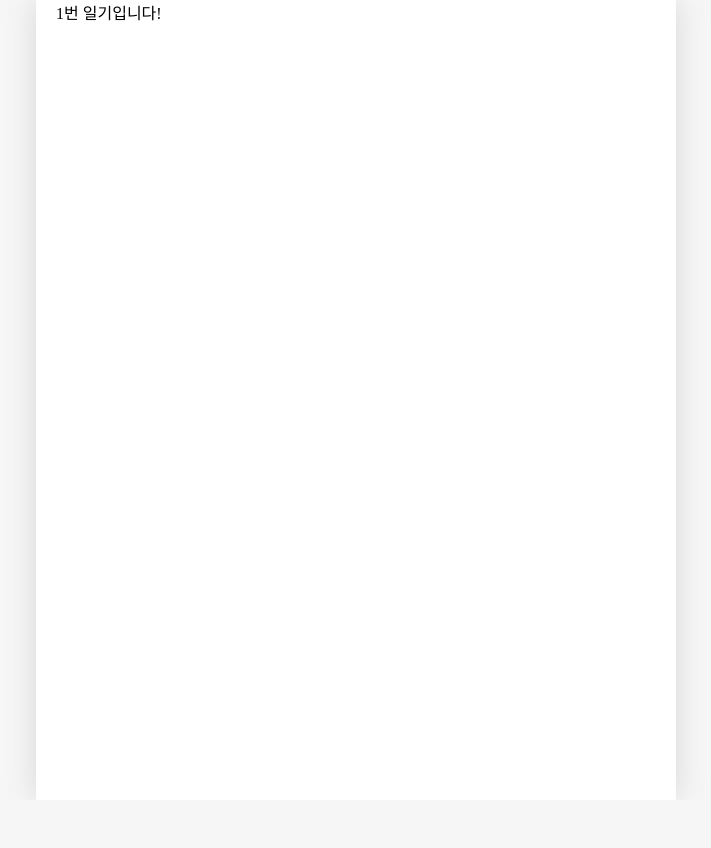
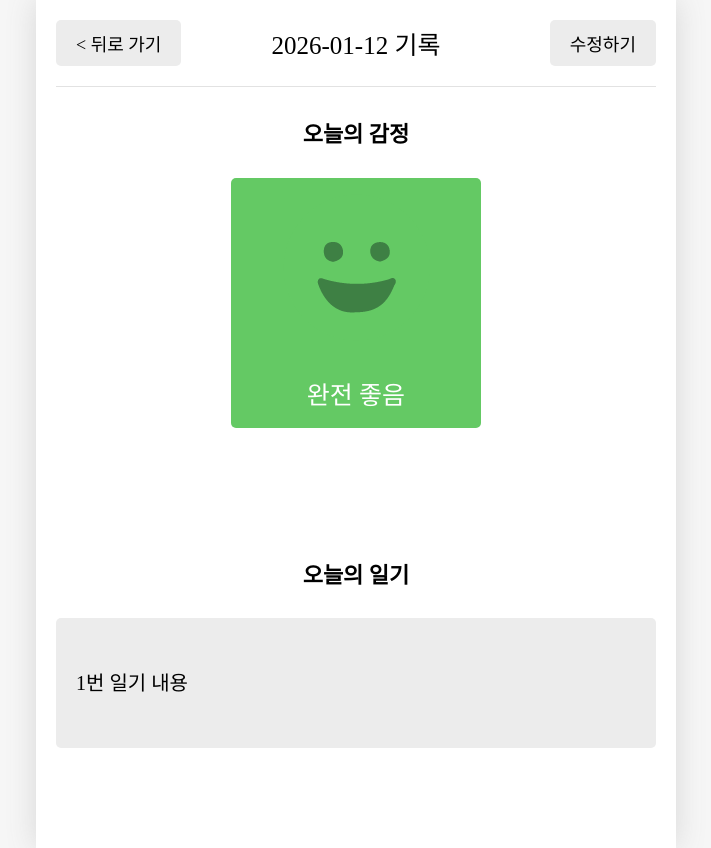
Before and after one commit to SonMinSeock/inflearn-react, a React (Vite) app in the folder section12/: page /diary/1 in a window 1280 px wide. Shown: the whole page, without its empty margins (284-995 px from the left). Before the commit the page ends 800 px from the top, so only its background shows below. Built offline with nearby package versions, Linux system fonts and the light colour scheme; a web font is replaced by a local one.

Commit message:
섹션 13. Diary 페이지 구현하기

```diff
--- a/section12/src/components/Editor.jsx
+++ b/section12/src/components/Editor.jsx
@@ -4,29 +4,7 @@ import './Editor.css';
 import EmotionItem from './EmotionItem';
 import { getStringDate } from '../util/get-string-date';
 import { useNavigate } from 'react-router-dom';
-
-const emotionList = [
-  {
-    emotionId: 1,
-    emotionName: '완전 좋음',
-  },
-  {
-    emotionId: 2,
-    emotionName: '좋음',
-  },
-  {
-    emotionId: 3,
-    emotionName: '그럭저럭',
-  },
-  {
-    emotionId: 4,
-    emotionName: '나쁨',
-  },
-  {
-    emotionId: 5,
-    emotionName: '끔찍함',
-  },
-];
+import { emotionList } from '../util/constants';
 
 export default function Editor({ initData, onSubmit }) {
   const [input, setInput] = useState(() => {
--- /dev/null
+++ b/section12/src/components/Loading.jsx
@@ -0,0 +1,3 @@
+export default function Loading() {
+  return <div>데이터 로딩중...</div>;
+}
--- /dev/null
+++ b/section12/src/components/Viewer.css
@@ -0,0 +1,63 @@
+.Viewer > section {
+  width: 100%;
+  margin-bottom: 100px;
+  display: flex;
+  flex-direction: column;
+  align-items: center;
+  text-align: center;
+}
+
+.Viewer > section > h4 {
+  font-size: 22px;
+  font-weight: bold;
+}
+
+.Viewer .emotion_img_wrapper {
+  width: 250px;
+  height: 250px;
+  border-radius: 5px;
+  display: flex;
+  flex-direction: column;
+  align-items: center;
+  justify-content: space-around;
+  color: white;
+  font-size: 25px;
+}
+
+.Viewer .emotion_img_wrapper_1 {
+  background-color: rgb(100, 201, 100);
+}
+
+.Viewer .emotion_img_wrapper_2 {
+  background-color: rgb(157, 215, 114);
+}
+
+.Viewer .emotion_img_wrapper_3 {
+  background-color: rgb(253, 206, 23);
+}
+
+.Viewer .emotion_img_wrapper_4 {
+  background-color: rgb(253, 132, 70);
+}
+
+.Viewer .emotion_img_wrapper_5 {
+  background-color: rgb(253, 86, 95);
+}
+
+.Viewer .content_wrapper {
+  width: 100%;
+  background-color: rgb(236, 236, 236);
+  border-radius: 5px;
+
+  /*줄바꿈(개행) 규칙*/
+  word-break: keep-all; /*함부로 줄바꿈 하지말고, 자연스러운 단어 경계에서만 줄바꿈하라*/
+  overflow-wrap: break-word; /*너무 길어서 박스를 넘치면, 그땐 어쩔 수 없이 쪼개라*/
+}
+
+.Viewer .content_wrapper p {
+  padding: 20px;
+  text-align: left;
+  font-size: 20px;
+  font-weight: 400;
+  line-height: 2.5;
+}
--- /dev/null
+++ b/section12/src/components/Viewer.jsx
@@ -0,0 +1,25 @@
+import { emotionList } from '../util/constants';
+import { getEmotionImage } from '../util/get-emotion-image';
+import './Viewer.css';
+
+export default function Viewer({ emotionId, content }) {
+  const emotionItem = emotionList.find((item) => String(item.emotionId) === String(emotionId));
+
+  return (
+    <div className="Viewer">
+      <section className="img_section">
+        <h4>오늘의 감정</h4>
+        <div className={`emotion_img_wrapper emotion_img_wrapper_${emotionId}`}>
+          <img src={getEmotionImage(emotionId)} alt="감정 이모지" />
+          <div>{emotionItem.emotionName}</div>
+        </div>
+      </section>
+      <section className="content_section">
+        <h4>오늘의 일기</h4>
+        <div className="content_wrapper">
+          <p>{content}</p>
+        </div>
+      </section>
+    </div>
+  );
+}
--- /dev/null
+++ b/section12/src/hooks/useDiary.jsx
@@ -0,0 +1,31 @@
+import { useContext, useEffect, useState } from 'react';
+import { useNavigate } from 'react-router-dom';
+import { DiaryStateContext } from '../App';
+
+/**
+ * useDiary 커스텀 훅
+ * 그 일기가 유효한지 보장해주는 커스텀 훅이다.
+ * URL에 있는 id를 기준으로 전체 일기 목록에서 해당 일기 하나를 찾아주고
+ * 없으면 사용자에게 알려준 뒤 홈으로 돌려보내고
+ * 있으면 그 일기 데이터를 그대로 반환한다
+ */
+
+export default function useDiary(id) {
+  const data = useContext(DiaryStateContext);
+  const [diary] = useState(() => {
+    const item = data.find((item) => String(item.id) === String(id));
+    return item ?? null;
+  });
+  const nav = useNavigate();
+
+  useEffect(() => {
+    if (!diary) {
+      window.alert('존재하지 않는 일기입니다.');
+      // navigate 기능은 컴포넌트들이 다 마운트 하고 난뒤 수행한다. 즉 UI 다 그려져야 수행한다.
+      nav('/', { replace: true });
+      return;
+    }
+  }, [diary, nav]);
+
+  return diary;
+}
--- a/section12/src/pages/Diary.jsx
+++ b/section12/src/pages/Diary.jsx
@@ -1,8 +1,30 @@
-import { useParams, useLocation } from 'react-router-dom';
+import { useParams, useNavigate } from 'react-router-dom';
+import Header from '../components/Header';
+import { getStringDate } from '../util/get-string-date';
+import Button from '../components/Button';
+import Viewer from '../components/Viewer';
+import useDiary from '../hooks/useDiary';
+import Loading from '../components/Loading';
 
 export default function Diary() {
-  // 라우터에 정의한 params를 받고 싶을때, useParams 훅을 이용하여 params 객체를 반환해준다.
   const params = useParams();
+  const currentDiary = useDiary(params.id);
+  const nav = useNavigate();
 
-  return <div>{params.id}번 일기입니다!</div>;
+  if (!currentDiary) {
+    return <Loading />;
+  }
+
+  const title = `${getStringDate(new Date(currentDiary.createdDate))} 기록`;
+
+  return (
+    <div>
+      <Header
+        title={title}
+        leftChild={<Button text={'< 뒤로 가기'} onClick={() => nav(-1)} />}
+        rightChild={<Button text={'수정하기'} onClick={() => nav(`/edit/${params.id}`)} />}
+      />
+      <Viewer {...currentDiary} />
+    </div>
+  );
 }
--- a/section12/src/pages/Edit.jsx
+++ b/section12/src/pages/Edit.jsx
@@ -4,18 +4,14 @@ import Button from '../components/Button';
 import Editor from '../components/Editor';
 import { useContext, useEffect, useState } from 'react';
 import { DiaryDispatchContext, DiaryStateContext } from '../App';
+import useDiary from '../hooks/useDiary';
+import Loading from '../components/Loading';
 
 export default function Edit() {
   const { id } = useParams();
   const nav = useNavigate();
   const { onUpdate, onDelete } = useContext(DiaryDispatchContext);
-  const data = useContext(DiaryStateContext);
-  const [currentDiaryItem, setCurrentDiaryItem] = useState(() => {
-    // 해당 일기장을 찾는 로직
-    const item = data.find((item) => String(item.id) === String(id));
-    // 해당 일기장 있으면 일기장 데아터로 초기 상태값으로 할당, 없으면 null로 할당
-    return item ?? null;
-  });
+  const currentDiaryItem = useDiary(id);
 
   // 삭제하기 이벤트 핸들러
   const onClickDelete = () => {
@@ -35,15 +31,9 @@ export default function Edit() {
     }
   };
 
-  useEffect(() => {
-    // 해당 일기장이 있으면 아래 있는 로직들 (해당 일기장 찾는 로직) 수행 안함.
-    if (!currentDiaryItem) {
-      window.alert('존재하지 않는 일기입니다.');
-      // navigate 기능은 컴포넌트들이 다 마운트 하고 난뒤 수행한다. 즉 UI 다 그려져야 수행한다.
-      nav('/', { replace: true });
-      return;
-    }
-  }, [currentDiaryItem, nav]);
+  if (!currentDiaryItem) {
+    return <Loading />;
+  }
 
   return (
     <div>
--- /dev/null
+++ b/section12/src/util/constants.js
@@ -0,0 +1,23 @@
+// 상수 값 관리하는 파일
+export const emotionList = [
+  {
+    emotionId: 1,
+    emotionName: '완전 좋음',
+  },
+  {
+    emotionId: 2,
+    emotionName: '좋음',
+  },
+  {
+    emotionId: 3,
+    emotionName: '그럭저럭',
+  },
+  {
+    emotionId: 4,
+    emotionName: '나쁨',
+  },
+  {
+    emotionId: 5,
+    emotionName: '끔찍함',
+  },
+];
```
